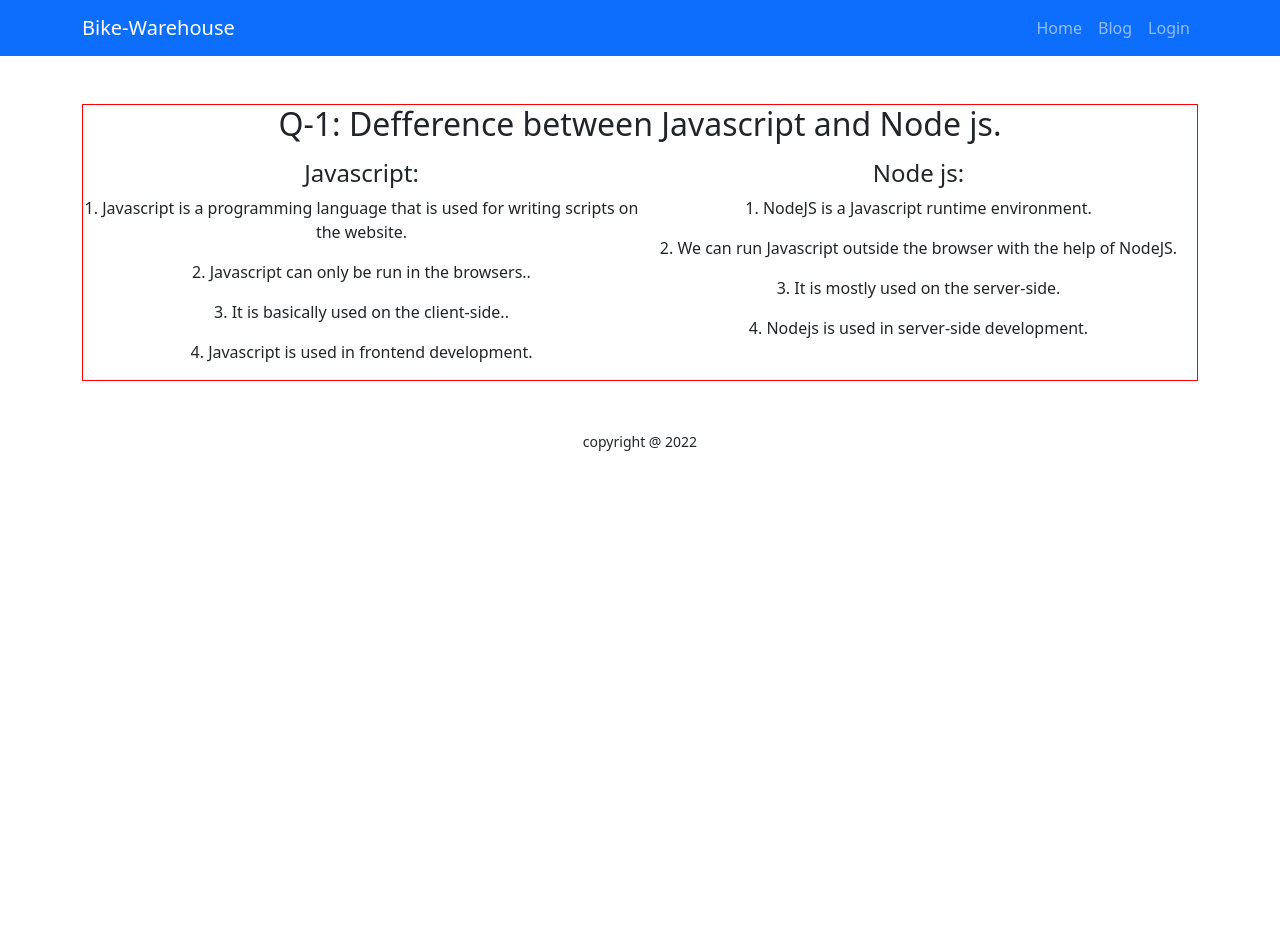
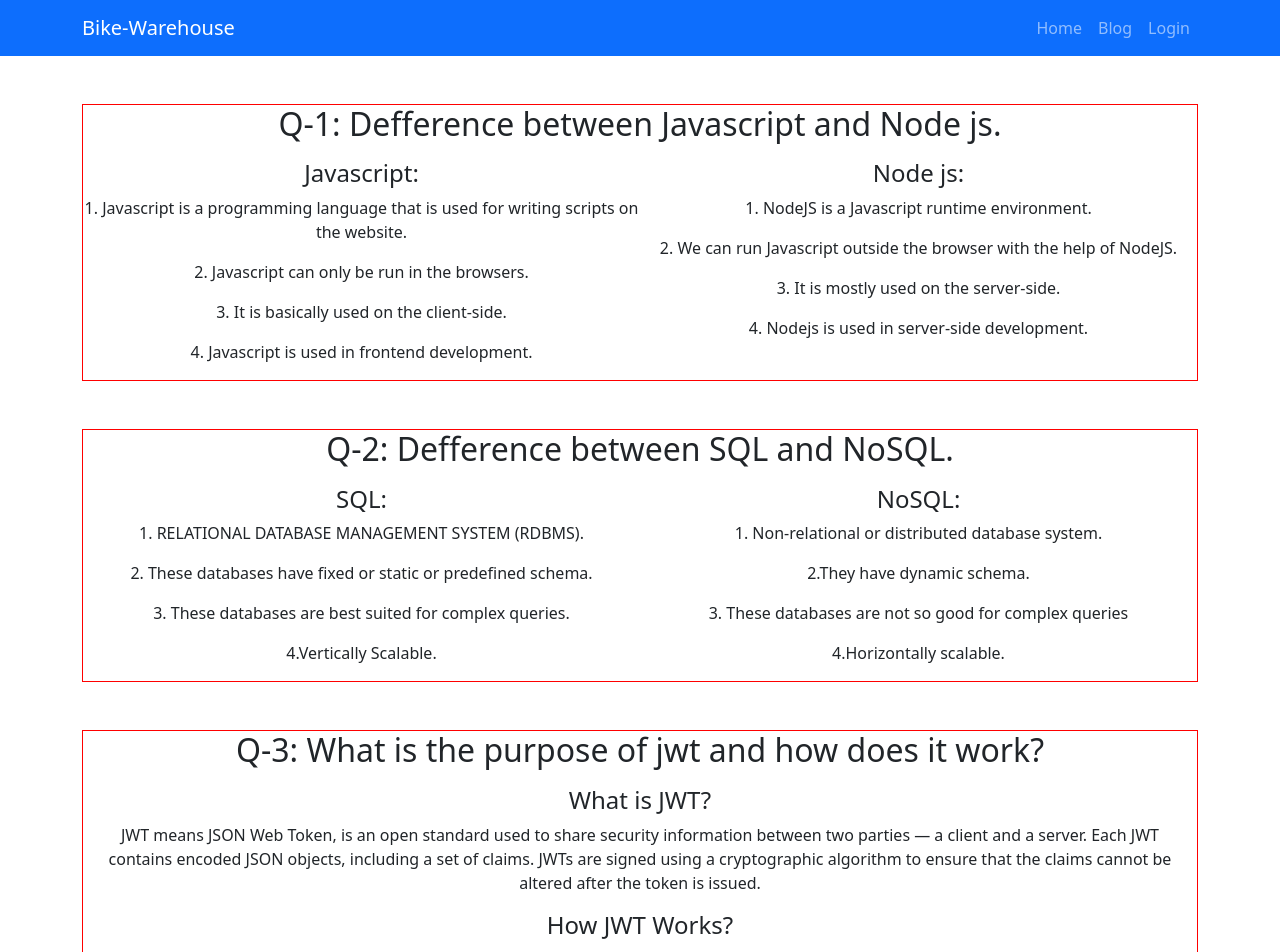
Before and after one commit to fahimrimon/bike-warehouse-client, a React (Create React App) app: page /blogs in a window 1280 px wide. Shown: the top 952 px of the page. Before the commit the page ends 800 px from the top, so only its background shows below. Built offline with nearby package versions, Linux system fonts and the light colour scheme; no server answers.

Commit message:
not found page

```diff
--- a/src/Header/Header.js
+++ b/src/Header/Header.js
@@ -31,7 +31,7 @@ const Header = () => {
               <Nav.Link as={Link} to="/additem">
                 Add Items
               </Nav.Link>
-              <Nav.Link as={Link} to="/home">
+              <Nav.Link as={Link} to="/manage">
                 My Items
               </Nav.Link>
                 <Nav.Link onClick={() => signOut(auth)} as={Link} to="/">
--- a/src/components/Blogs/Blogs.css
+++ b/src/components/Blogs/Blogs.css
@@ -1,4 +1,4 @@
-.ans-1{
+.ans-d{
     display: grid;
     grid-template-columns: repeat(2, 1fr);
 }
--- a/src/components/Blogs/Blogs.js
+++ b/src/components/Blogs/Blogs.js
@@ -1,18 +1,18 @@
-import React from 'react';
-import Footer from '../Footer/Footer';
+import React from "react";
+import Footer from "../Footer/Footer";
 import "./Blogs.css";
 const Blogs = () => {
   return (
-        <div className='container'>
-            <div className='mt-5 ques'>
+    <div className="container">
+      <div className="mt-5 ques">
         <h2>Q-1: Defference between Javascript and Node js.</h2>
-                <div className='ans-1 mt-3'>
+        <div className="ans-d mt-3">
           <div>
             <h4>Javascript:</h4>
             <p>1. Javascript is a programming language that is used for writing scripts on the website.</p>
-                <p>2. Javascript can only be run in the browsers..</p>
-                <p>3. It is basically used on the client-side..</p>
-                <p>4. 	Javascript is used in frontend development.</p>
+            <p>2. Javascript can only be run in the browsers.</p>
+            <p>3. It is basically used on the client-side.</p>
+            <p>4. Javascript is used in frontend development.</p>
           </div>
           <div>
             <h4>Node js:</h4>
@@ -23,6 +23,34 @@ const Blogs = () => {
           </div>
         </div>
       </div>
+      <div className="mt-5 ques">
+        <h2>Q-2: Defference between SQL and NoSQL.</h2>
+        <div className="ans-d mt-3">
+          <div>
+            <h4>SQL:</h4>
+            <p>1. RELATIONAL DATABASE MANAGEMENT SYSTEM (RDBMS).</p>
+            <p>2. These databases have fixed or static or predefined schema.</p>
+            <p>3. These databases are best suited for complex queries.</p>
+            <p>4.Vertically Scalable.</p>
+          </div>
+          <div>
+            <h4>NoSQL:</h4>
+            <p>1. Non-relational or distributed database system.</p>
+            <p>2.They have dynamic schema.</p>
+            <p>3. These databases are not so good for complex queries</p>
+            <p>4.Horizontally scalable.</p>
+          </div>
+        </div>
+      </div>
+      <div className="mt-5 ques">
+          <h2>Q-3: What is the purpose of jwt and how does it work?</h2>
+          <div className="mt-3 px-3">
+               <h4>What is JWT?</h4>
+               <p>JWT means JSON Web Token, is an open standard used to share security information between two parties — a client and a server. Each JWT contains encoded JSON objects, including a set of claims. JWTs are signed using a cryptographic algorithm to ensure that the claims cannot be altered after the token is issued.</p>
+               <h4>How JWT Works?</h4>
+               <p>JWTs differ from other web tokens in that they contain a set of claims. Claims are used to transmit information between two parties. What these claims are depends on the use case at hand. For example, a claim may assert who issued the token, how long it is valid for, or what permissions the client has been granted. There are no mandatory claims for a JWT, but overlaying standards may make claims mandatory. For example, when using JWT as bearer access token under OAuth2.0, iss, sub, aud, and exp must be present. some are more common than others. Typically, a private key, or secret, is used by the issuer to sign the JWT. The receiver of the JWT will verify the signature to ensure that the token hasn’t been altered after it was signed by the issuer. It is difficult for unauthenticated sources to guess the signing key and attempt to change the claims within the JWT.</p>
+          </div>
+      </div>
       <Footer></Footer>
     </div>
   );
--- a/src/components/NotFound/NotFound.css
+++ b/src/components/NotFound/NotFound.css
@@ -0,0 +1,5 @@
+.notfound img{
+   width: 100%;
+   height: 600px;
+   margin-top: 20px;
+}
--- a/src/components/NotFound/NotFound.js
+++ b/src/components/NotFound/NotFound.js
@@ -1,9 +1,9 @@
 import React from "react";
-
+import "./NotFound.css";
 const NotFound = () => {
   return (
-    <div>
-      <h2>not found</h2>
+    <div className="notfound container">
+      <img src="https://miro.medium.com/max/800/1*hFwwQAW45673VGKrMPE2qQ.png" alt="" />
     </div>
   );
 };
```
Lines whose indentation alone changed are shown as unchanged.
